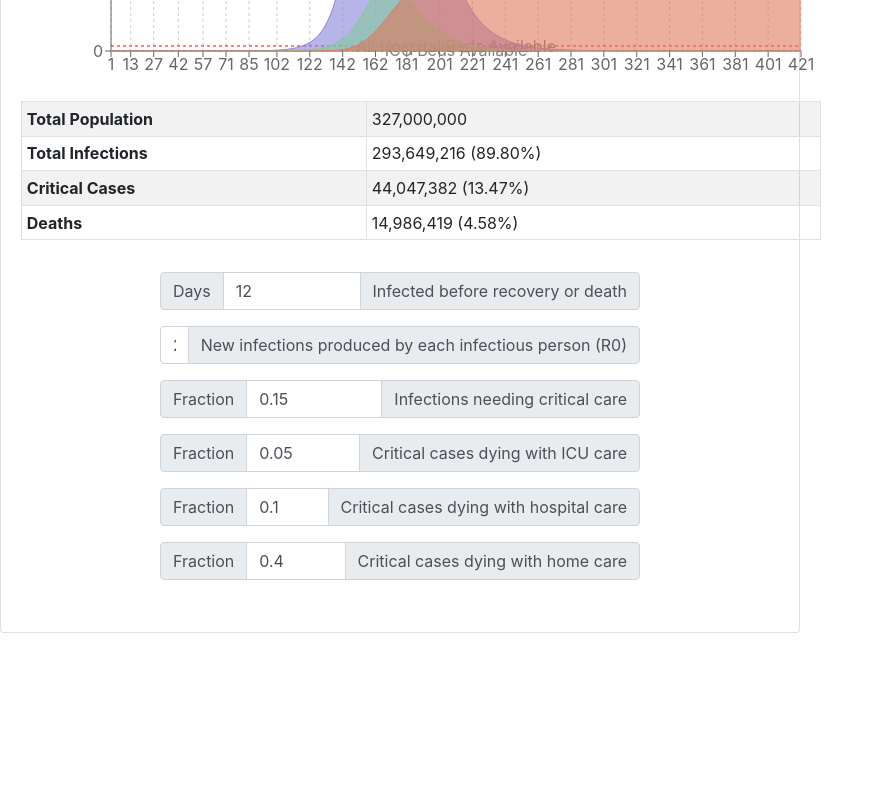
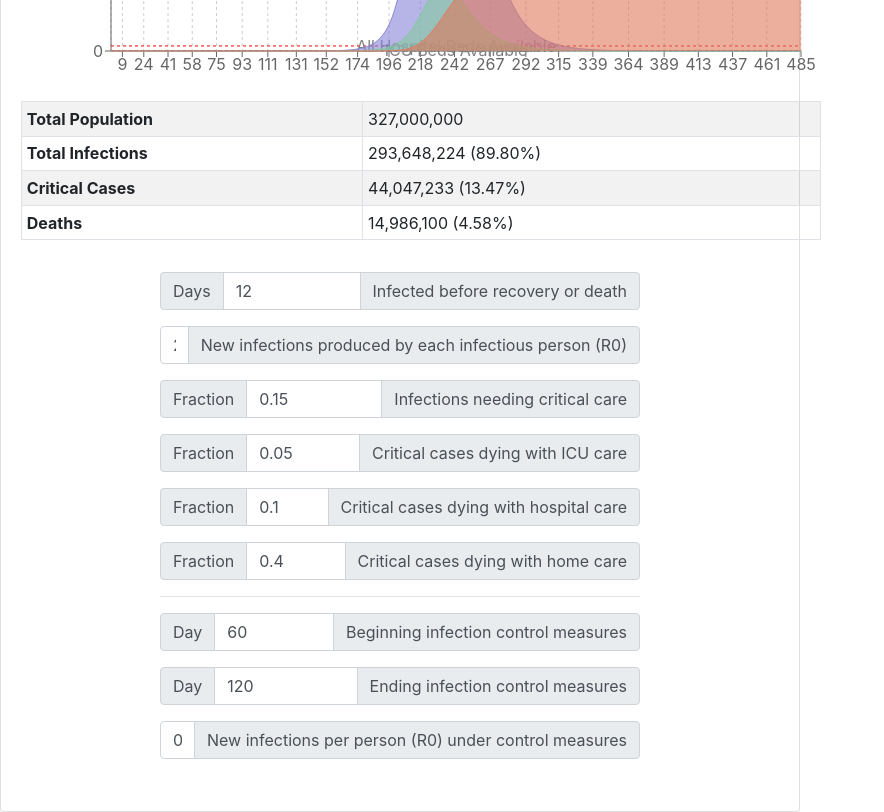
Before and after one commit to jonstokes/hospital-capacity-model, a React (Create React App) app: page / in a window 1280 px wide. Shown: the part 520-1332 px from the top of the page, without its empty margins (0-884 px from the left). Before the commit the page ends 1153 px from the top, so only its background shows below. Built offline with nearby package versions, Linux system fonts and the light colour scheme.

Commit message:
Add infection control modeling

```diff
--- a/src/Chart.js
+++ b/src/Chart.js
@@ -33,9 +33,23 @@ export default class Chart extends PureComponent {
     const { day, S, I, R, D } = this.state;
     const icuBeds = 90000;
     const hospitalBeds = 900000 - icuBeds;
-    const { population, daysInfected, infectionRate, fractionCritical, fractionDeadIcu, fractionDeadHospital, fractionDeadHome } = this.props;
-    const daysBetweenContacts = daysInfected / infectionRate;
+    const {
+      population,
+      daysInfected,
+      infectionRate,
+      fractionCritical,
+      fractionDeadIcu,
+      fractionDeadHospital,
+      fractionDeadHome,
+      startDay,
+      endDay,
+      containedInfectionRate,
+    } = this.props;
 
+    let daysBetweenContacts = daysInfected / infectionRate;
+    if ((day >= startDay) && (day < endDay)) {
+      daysBetweenContacts = daysInfected / containedInfectionRate;
+    }
 
     // Cases going from susceptible --> infected
     const newInfections = (I * S) / (population * daysBetweenContacts);
--- a/src/Controls.js
+++ b/src/Controls.js
@@ -12,6 +12,9 @@ export default class Controls extends Component {
     this.fractionDeadIcu = React.createRef();
     this.fractionDeadHospital = React.createRef();
     this.fractionDeadHome = React.createRef();
+    this.startDay = React.createRef();
+    this.endDay = React.createRef();
+    this.containedInfectionRate = React.createRef();
  }
 
  handleDaysInfectedChange() {
@@ -42,6 +45,21 @@ handleFractionDeadHospitalChange() {
 handleFractionDeadHomeChange() {
   const value = Number(this.fractionDeadHome.current.value)
   this.props.updateFractionDeadHome(value)
+}
+
+handleStartDayChange() {
+  const value = Number(this.startDay.current.value)
+  this.props.updateStartDay(value)
+}
+
+handleEndDayChange() {
+  const value = Number(this.endDay.current.value)
+  this.props.updateEndDay(value)
+}
+
+handleContainedInfectionRateChange() {
+  const value = Number(this.containedInfectionRate.current.value)
+  this.props.updateContainedInfectionRate(value)
 }
 
  render() {
@@ -139,6 +157,52 @@ handleFractionDeadHomeChange() {
             <InputGroup.Text id="inputGroup-sizing-default">Critical cases dying with home care</InputGroup.Text>
           </InputGroup.Append>
         </InputGroup>
+
+        <hr/>
+        <InputGroup className="mb-3">
+          <InputGroup.Prepend>
+            <InputGroup.Text>Day</InputGroup.Text>
+          </InputGroup.Prepend>
+          <FormControl
+            ref={this.startDay}
+            defaultValue={Defaults.startDay}
+            onChange={() => this.handleStartDayChange()}
+            aria-label="Default"
+            aria-describedby="inputGroup-sizing-default"
+          />
+          <InputGroup.Append>
+            <InputGroup.Text id="inputGroup-sizing-default">Beginning infection control measures</InputGroup.Text>
+          </InputGroup.Append>
+        </InputGroup>
+
+        <InputGroup className="mb-3">
+          <InputGroup.Prepend>
+            <InputGroup.Text>Day</InputGroup.Text>
+          </InputGroup.Prepend>
+          <FormControl
+            ref={this.endDay}
+            defaultValue={Defaults.endDay}
+            onChange={() => this.handleEndDayChange()}
+            aria-label="Default"
+            aria-describedby="inputGroup-sizing-default"
+          />
+          <InputGroup.Append>
+            <InputGroup.Text id="inputGroup-sizing-default">Ending infection control measures</InputGroup.Text>
+          </InputGroup.Append>
+        </InputGroup>
+
+        <InputGroup className="mb-3">
+          <FormControl
+            ref={this.containedInfectionRate}
+            defaultValue={Defaults.containedInfectionRate}
+            onChange={() => this.handleContainedInfectionRateChange()}
+            aria-label="Default"
+            aria-describedby="inputGroup-sizing-default"
+          />
+          <InputGroup.Append>
+            <InputGroup.Text id="inputGroup-sizing-default">New infections per person (R0) under control measures </InputGroup.Text>
+          </InputGroup.Append>
+        </InputGroup>
       </div>
     );
   }
--- a/src/Defaults.js
+++ b/src/Defaults.js
@@ -15,4 +15,7 @@ export default {
   fractionDeadIcu: 0.05,
   fractionDeadHospital: 0.10,
   fractionDeadHome: 0.40,
+  startDay: 60,
+  endDay: 120,
+  containedInfectionRate: 0.9,
 }
--- a/src/MainPanel.js
+++ b/src/MainPanel.js
@@ -35,8 +35,30 @@ export default class MainPanel extends Component {
     this.setState({ fractionDeadHome: value });
   };
 
+  updateStartDay = (value) => {
+    this.setState({ startDay: value });
+  };
+
+  updateEndDay = (value) => {
+    this.setState({ endDay: value });
+  };
+
+  updateContainedInfectionRate = (value) => {
+    this.setState({ containedInfectionRate: value });
+  };
+
   render() {
-    const { daysInfected, infectionRate, fractionCritical, fractionDeadIcu, fractionDeadHospital, fractionDeadHome } = this.state;
+    const {
+      daysInfected,
+      infectionRate,
+      fractionCritical,
+      fractionDeadIcu,
+      fractionDeadHospital,
+      fractionDeadHome,
+      startDay,
+      endDay,
+      containedInfectionRate,
+    } = this.state;
 
     return (
       <Card style={{ width: '50rem' }}>
@@ -59,6 +81,9 @@ export default class MainPanel extends Component {
               fractionDeadIcu={fractionDeadIcu}
               fractionDeadHospital={fractionDeadHospital}
               fractionDeadHome={fractionDeadHome}
+              startDay={startDay}
+              endDay={endDay}
+              containedInfectionRate={containedInfectionRate}
             />
           </Figure>
           <Figure>
@@ -69,6 +94,9 @@ export default class MainPanel extends Component {
               updateFractionDeadIcu={this.updateFractionDeadIcu}
               updateFractionDeadHospital={this.updateFractionDeadHospital}
               updateFractionDeadHome={this.updateFractionDeadHome}
+              updateStartDay={this.updateStartDay}
+              updateEndDay={this.updateEndDay}
+              updateContainedInfectionRate={this.updateContainedInfectionRate}
             />
           </Figure>
         </Card.Body>
```
